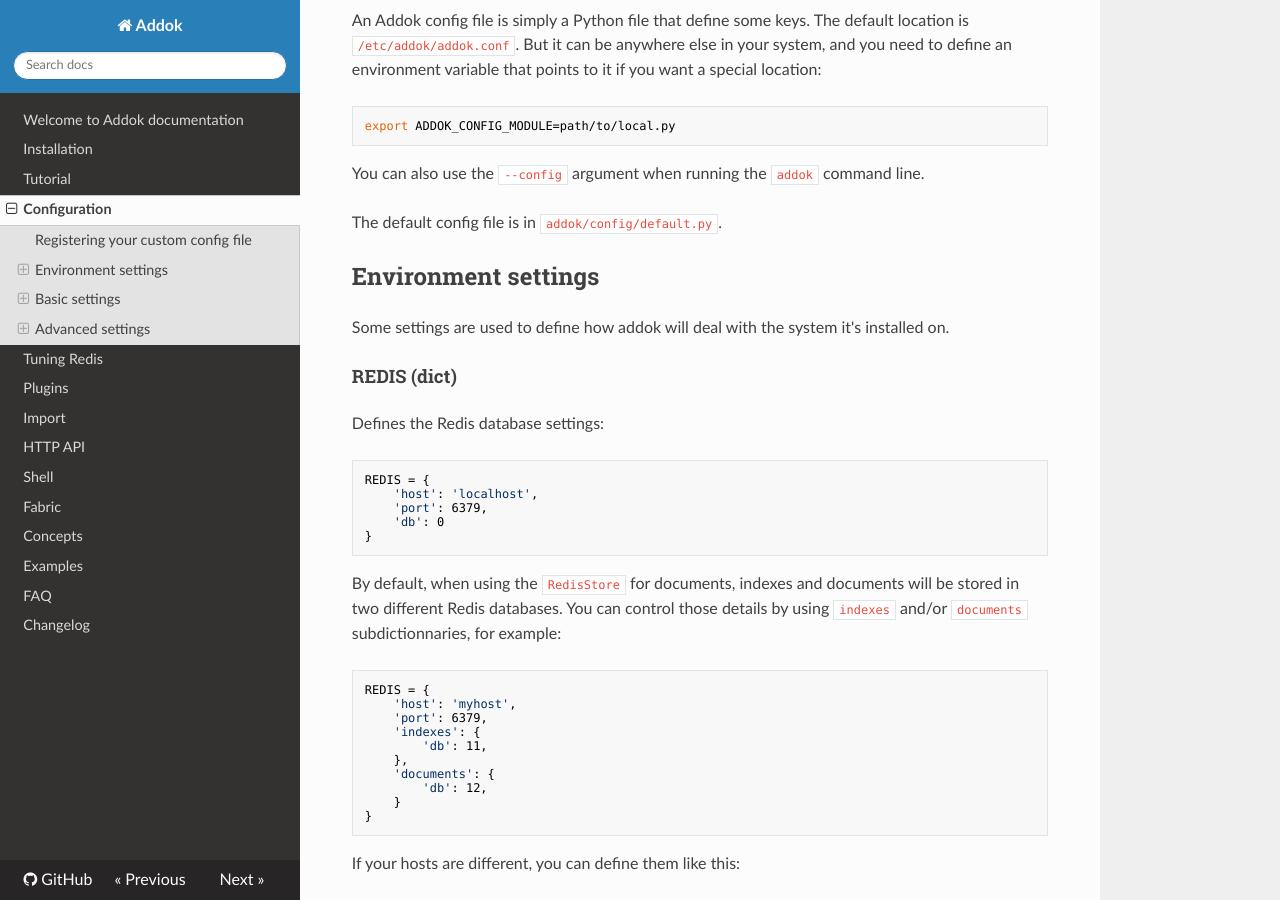
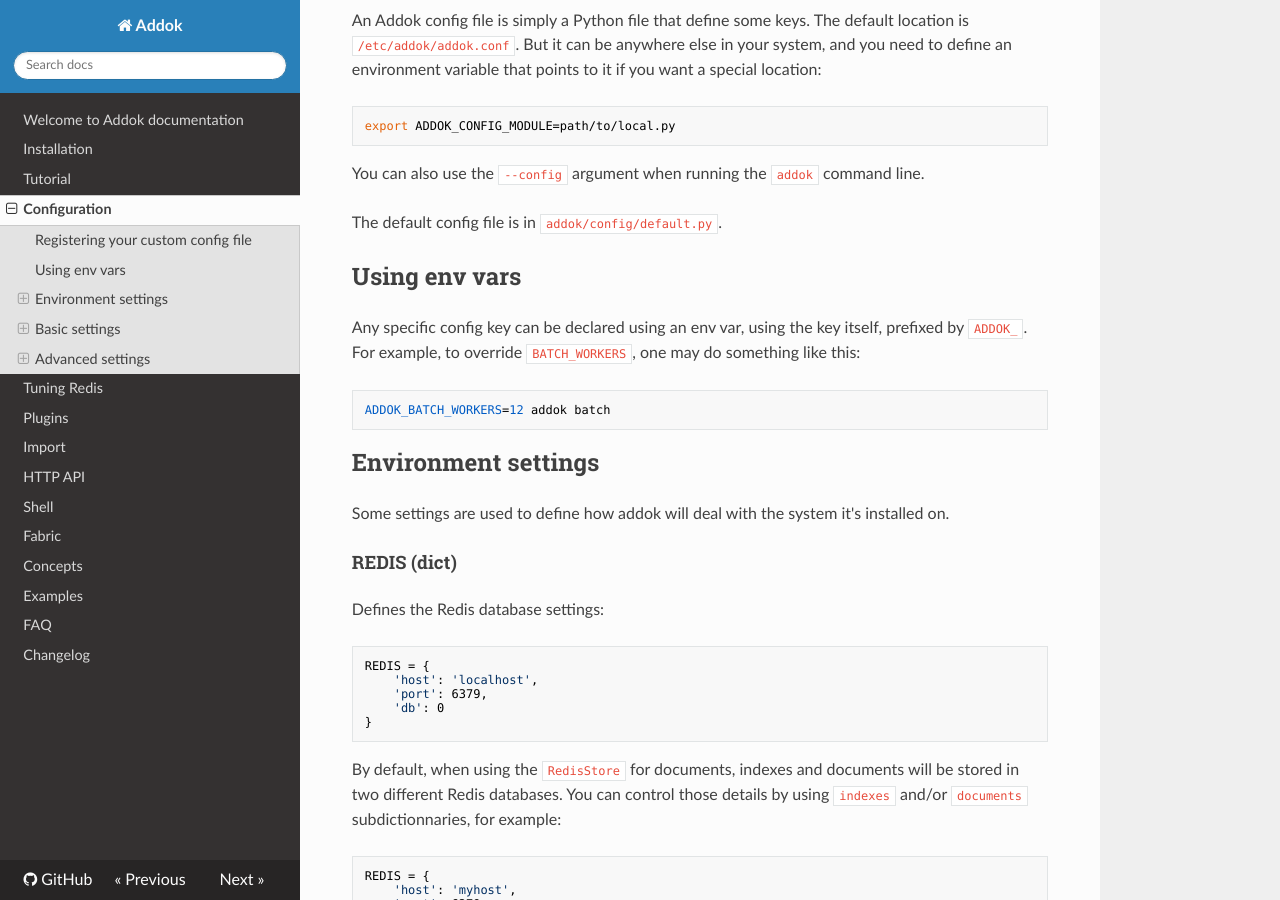
Before and after one commit to addok/addok, an MkDocs documentation site: the page built from docs/config.md, in a window 1280 px wide and 900 px high, scrolled down 399 px. Built offline with MkDocs 1.6.1, drawn with Linux system fonts in a browser that asks for light colours; nearby versions of some CDN libraries.

Commit message:
Mention env vars in config doc

```diff
--- a/docs/config.md
+++ b/docs/config.md
@@ -21,6 +21,14 @@
 You can also use the `--config` argument when running the `addok` command line.
 
 The default config file is in `addok/config/default.py`.
+
+## Using env vars
+
+Any specific config key can be declared using an env var, using the key itself,
+prefixed by `ADDOK_`. For example, to override `BATCH_WORKERS`, one may do
+something like this:
+
+    ADDOK_BATCH_WORKERS=12 addok batch
 
 ## Environment settings
 
```
